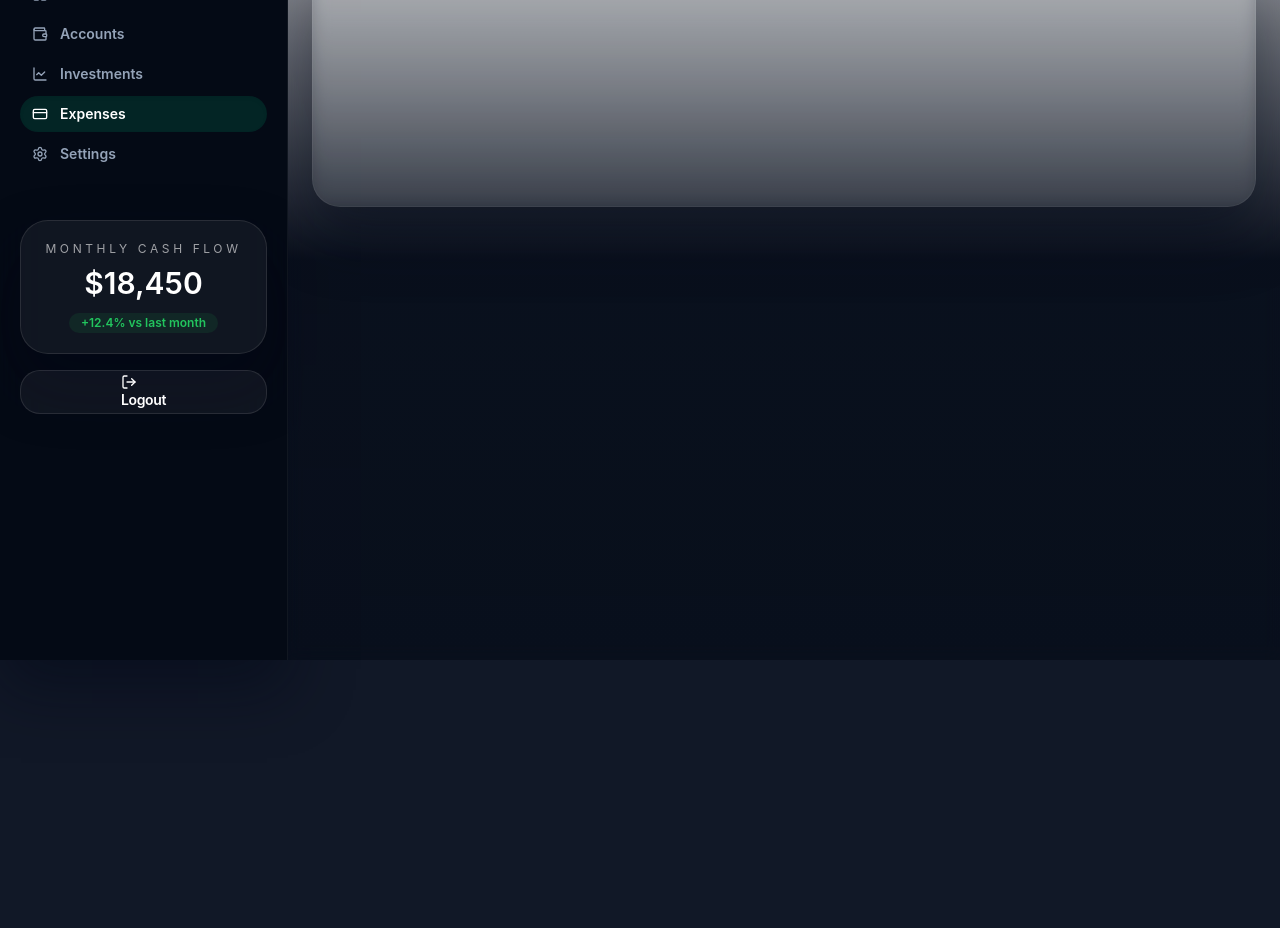
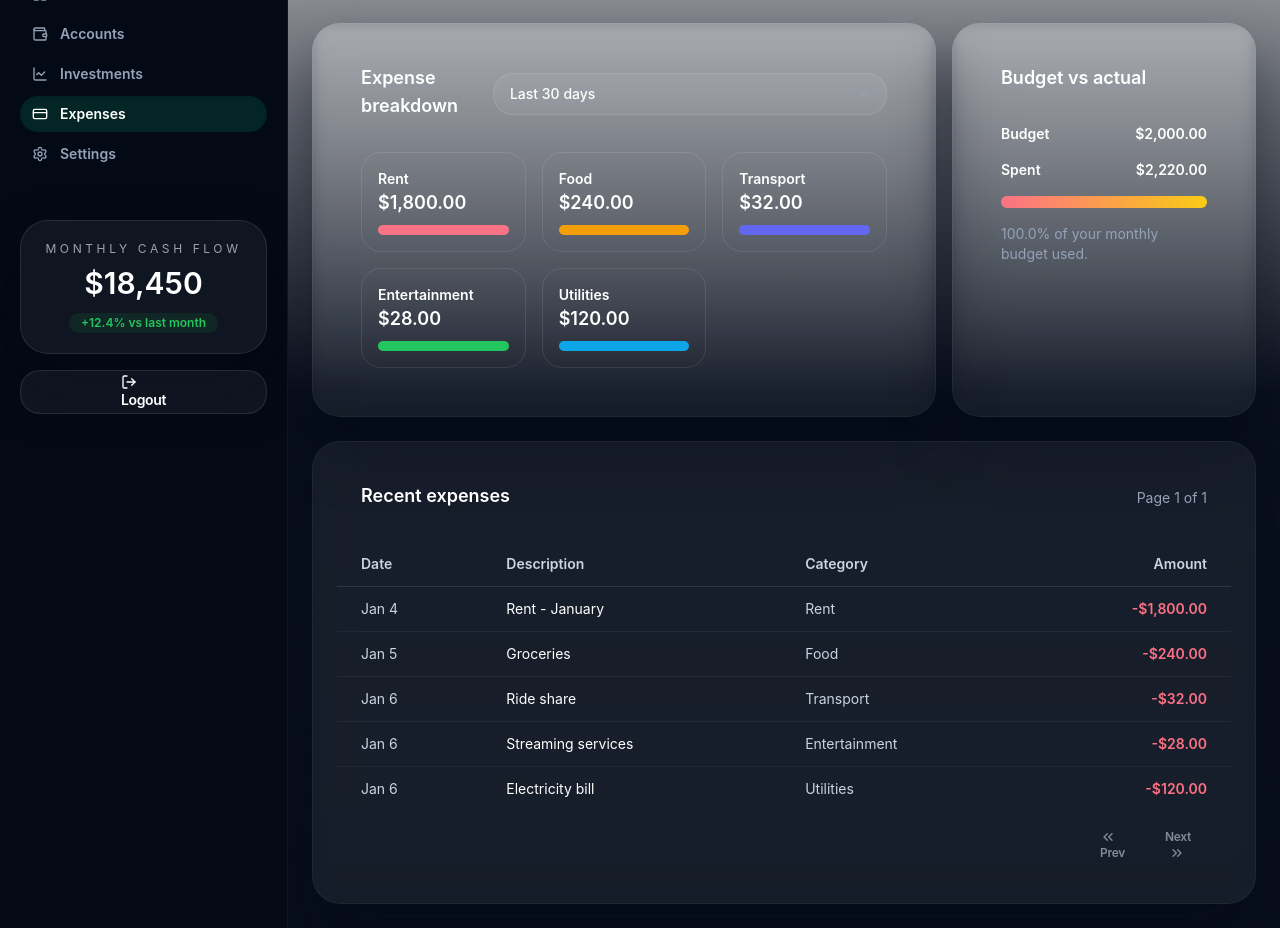
Before and after one commit to BrenoMafra13/financial-analytics-dashboard, a React (Vite) app: page /expenses in a window 1280 px wide. Shown: the part 140-1068 px from the top of the page. Before the commit the page ends 800 px from the top, so only its background shows below. Built offline with nearby package versions, Linux system fonts and the light colour scheme.

Commit message:
add expenses page with breakdown and budget view

```diff
--- /dev/null
+++ b/src/features/expenses/hooks/useExpenseTransactions.ts
@@ -0,0 +1,14 @@
+import { useQuery } from '@tanstack/react-query'
+import { fetchTransactions } from '@/services'
+import { useFilterStore } from '@/store/filters'
+
+export function useExpenseTransactions(page = 1, pageSize = 8) {
+  const filters = useFilterStore((state) => state.transactionFilters)
+  const expenseFilters = { ...filters, type: 'EXPENSE' as const }
+
+  return useQuery({
+    queryKey: ['expense-transactions', expenseFilters, page, pageSize],
+    queryFn: () => fetchTransactions(expenseFilters, page, pageSize),
+    staleTime: 1000 * 60,
+  })
+}
--- a/src/features/expenses/pages/ExpensesPage.tsx
+++ b/src/features/expenses/pages/ExpensesPage.tsx
@@ -1,5 +1,192 @@
-import { Card } from '@/components/ui/card'
+import { useMemo, useState } from 'react'
+import { ChevronsLeft, ChevronsRight } from 'lucide-react'
+import { Card, CardContent, CardHeader, CardTitle } from '@/components/ui/card'
+import { Badge } from '@/components/ui/badge'
+import { Button } from '@/components/ui/button'
+import { Skeleton } from '@/components/ui/skeleton'
+import { Select } from '@/components/ui/select'
+import { categories } from '@/services/categories'
+import { useExpenseBreakdown } from '@/features/dashboard/hooks/useExpenseBreakdown'
+import { useExpenseTransactions } from '../hooks/useExpenseTransactions'
+
+const budgetAmount = 2000
+const budgetCurrency = 'USD'
+
+function formatCurrency(value: number, currency: string) {
+  return new Intl.NumberFormat('en-US', { style: 'currency', currency }).format(value)
+}
+
+function formatDate(date: string) {
+  return new Intl.DateTimeFormat('en-US', { month: 'short', day: 'numeric' }).format(new Date(date))
+}
+
+function categoryLabel(categoryId: string) {
+  return categories.find((c) => c.id === categoryId)?.name ?? 'Other'
+}
 
 export function ExpensesPage() {
-  return <Card className="min-h-[240px]" />
+  const [page, setPage] = useState(1)
+  const pageSize = 6
+  const { data: breakdown, isLoading: loadingBreakdown, isError: errorBreakdown } = useExpenseBreakdown()
+  const { data: expenses, isLoading, isError } = useExpenseTransactions(page, pageSize)
+
+  const spent = useMemo(() => {
+    const items = expenses?.items ?? []
+    const sum = items.reduce((acc, tx) => acc + Math.abs(tx.amount), 0)
+    const currency = items[0]?.currency ?? budgetCurrency
+    return { sum, currency }
+  }, [expenses])
+
+  const progress = useMemo(() => {
+    if (!spent) return 0
+    return Math.min(100, (spent.sum / budgetAmount) * 100)
+  }, [spent])
+
+  return (
+    <section className="space-y-6">
+      <div className="flex flex-wrap items-center gap-3">
+        <h2 className="text-2xl font-semibold text-surface-900 dark:text-white">Expenses</h2>
+        <Badge variant="danger">
+          Budget: {formatCurrency(budgetAmount, budgetCurrency)} • Spent:{' '}
+          {formatCurrency(spent.sum ?? 0, spent.currency ?? budgetCurrency)}
+        </Badge>
+      </div>
+
+      <div className="grid gap-4 lg:grid-cols-3">
+        <Card className="lg:col-span-2 p-0">
+          <CardHeader className="flex flex-row items-center justify-between px-6 py-4">
+            <CardTitle>Expense breakdown</CardTitle>
+            <Select defaultValue="30" className="w-36 text-surface-900 dark:text-white">
+              <option value="7" className="bg-white text-surface-900 dark:bg-surface-900 dark:text-white">
+                Last 7 days
+              </option>
+              <option value="30" className="bg-white text-surface-900 dark:bg-surface-900 dark:text-white">
+                Last 30 days
+              </option>
+              <option value="90" className="bg-white text-surface-900 dark:bg-surface-900 dark:text-white">
+                Last quarter
+              </option>
+            </Select>
+          </CardHeader>
+          <CardContent className="px-6 pb-6">
+            {loadingBreakdown ? (
+              <Skeleton className="h-64 w-full rounded-3xl" />
+            ) : errorBreakdown || !breakdown ? (
+              <p className="text-sm text-danger">Unable to load breakdown.</p>
+            ) : (
+              <div className="grid grid-cols-2 gap-4 md:grid-cols-3">
+                {breakdown.map((item) => (
+                  <div key={item.categoryId} className="rounded-2xl border border-surface-100 p-4 dark:border-white/10">
+                    <p className="text-sm font-semibold text-surface-900 dark:text-white">{item.label}</p>
+                    <p className="text-lg font-semibold text-surface-900 dark:text-white">
+                      {formatCurrency(item.value, budgetCurrency)}
+                    </p>
+                    <div className="mt-2 h-2.5 rounded-full bg-surface-100 dark:bg-white/10">
+                      <div
+                        className="h-full rounded-full"
+                        style={{ width: '100%', backgroundColor: item.color ?? '#06c087' }}
+                      />
+                    </div>
+                  </div>
+                ))}
+              </div>
+            )}
+          </CardContent>
+        </Card>
+
+        <Card className="p-0">
+          <CardHeader className="px-6 py-4">
+            <CardTitle>Budget vs actual</CardTitle>
+          </CardHeader>
+          <CardContent className="space-y-3 px-6 pb-6">
+            <div className="flex items-center justify-between text-sm font-semibold text-surface-900 dark:text-white">
+              <span>Budget</span>
+              <span>{formatCurrency(budgetAmount, budgetCurrency)}</span>
+            </div>
+            <div className="flex items-center justify-between text-sm font-semibold text-surface-900 dark:text-white">
+              <span>Spent</span>
+              <span>{formatCurrency(spent.sum ?? 0, spent.currency ?? budgetCurrency)}</span>
+            </div>
+            <div className="mt-2 h-3 rounded-full bg-surface-100 dark:bg-white/10">
+              <div
+                className="h-full rounded-full bg-gradient-to-r from-danger to-warning"
+                style={{ width: `${progress}%` }}
+              />
+            </div>
+            <p className="text-sm text-surface-500 dark:text-slate-400">
+              {progress.toFixed(1)}% of your monthly budget used.
+            </p>
+          </CardContent>
+        </Card>
+      </div>
+
+      <Card className="p-0">
+        <CardHeader className="flex flex-row items-center justify-between px-6 py-4">
+          <CardTitle>Recent expenses</CardTitle>
+          <p className="text-sm text-surface-500 dark:text-slate-400">
+            Page {expenses?.page ?? 1} of {expenses?.totalPages ?? 1}
+          </p>
+        </CardHeader>
+        <CardContent className="px-0 pb-4">
+          {isLoading ? (
+            <Skeleton className="h-64 w-full rounded-3xl" />
+          ) : isError || !expenses ? (
+            <p className="px-6 text-sm text-danger">Unable to load expenses.</p>
+          ) : (
+            <>
+              <div className="overflow-x-auto">
+                <table className="min-w-full text-left text-sm">
+                  <thead>
+                    <tr className="border-b border-surface-100 text-surface-500 dark:border-white/10 dark:text-slate-300">
+                      <th className="px-6 py-3 font-semibold">Date</th>
+                      <th className="px-6 py-3 font-semibold">Description</th>
+                      <th className="px-6 py-3 font-semibold">Category</th>
+                      <th className="px-6 py-3 font-semibold text-right">Amount</th>
+                    </tr>
+                  </thead>
+                  <tbody>
+                    {expenses.items.map((tx) => (
+                      <tr
+                        key={tx.id}
+                        className="border-b border-surface-100 last:border-0 dark:border-white/5 hover:bg-surface-50/80 dark:hover:bg-white/5"
+                      >
+                        <td className="px-6 py-3 text-surface-500 dark:text-slate-300">{formatDate(tx.date)}</td>
+                        <td className="px-6 py-3 text-surface-900 dark:text-white">{tx.description}</td>
+                        <td className="px-6 py-3 text-surface-500 dark:text-slate-300">{categoryLabel(tx.categoryId)}</td>
+                        <td className="px-6 py-3 text-right font-semibold text-danger">
+                          {formatCurrency(tx.amount, tx.currency)}
+                        </td>
+                      </tr>
+                    ))}
+                  </tbody>
+                </table>
+              </div>
+              <div className="mt-4 flex items-center justify-end gap-2 px-6">
+                <Button
+                  variant="ghost"
+                  size="sm"
+                  disabled={page <= 1}
+                  onClick={() => setPage((p) => Math.max(1, p - 1))}
+                  className="text-surface-600 dark:text-slate-200"
+                >
+                  <ChevronsLeft className="mr-1 h-4 w-4" />
+                  Prev
+                </Button>
+                <Button
+                  variant="ghost"
+                  size="sm"
+                  disabled={page >= (expenses?.totalPages ?? 1)}
+                  onClick={() => setPage((p) => Math.min(expenses?.totalPages ?? 1, p + 1))}
+                  className="text-surface-600 dark:text-slate-200"
+                >
+                  Next
+                  <ChevronsRight className="ml-1 h-4 w-4" />
+                </Button>
+              </div>
+            </>
+          )}
+        </CardContent>
+      </Card>
+    </section>
+  )
 }
```
